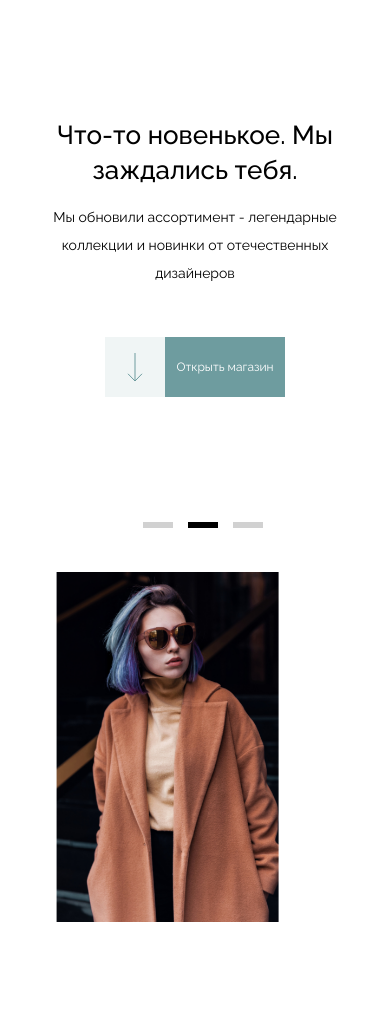
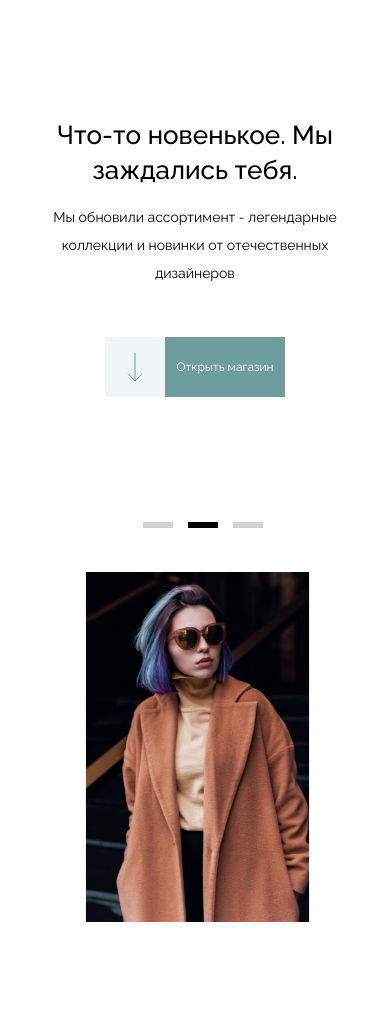
Before and after one commit to z1mo0x/womazing, a website: page index.html in a window 390 px wide. Shown: the part 82-1100 px from the top of the page. Drawn offline with Linux system fonts and the light colour scheme.

Commit message:
first page

```diff
--- a/scss/_adaptive.scss
+++ b/scss/_adaptive.scss
@@ -592,13 +592,16 @@
 @media (max-width:578px) {
 
     .slider__container {
-        width: 200px;
+        width: 250px;
         height: 350px;
+        margin: 0 auto;
     }
 
     .mySlide {
         width: 250px;
-
+        height: 100%;
+        transform: none;
+        margin: 0 auto;
     }
 
     .header__burger {
@@ -619,6 +622,7 @@
 
         &__slider {
             margin-top: 0px;
+            margin: 0 auto;
         }
 
         &__title {
```
Also changed, not shown: css/style.min.css, 1 other file.
